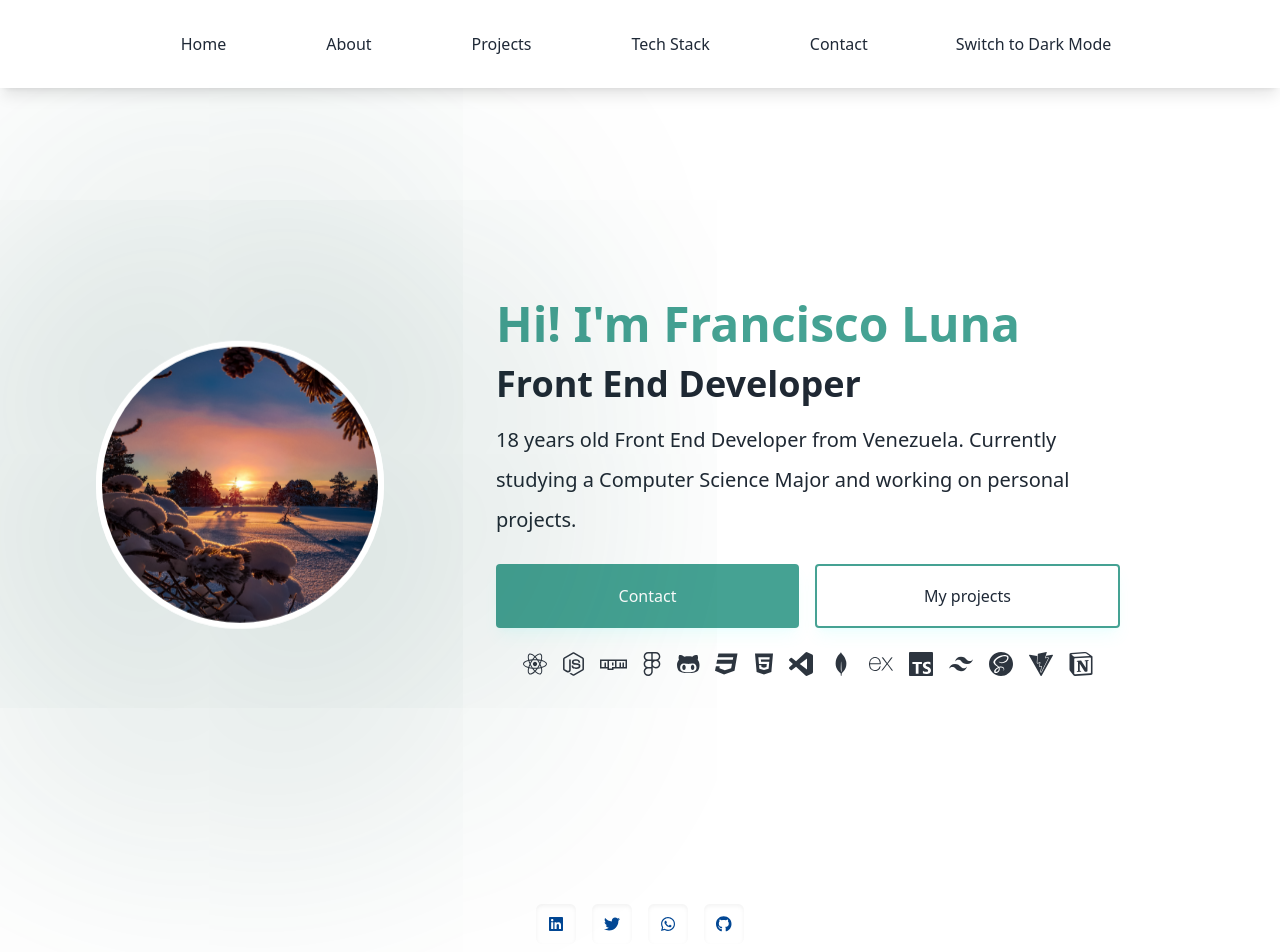
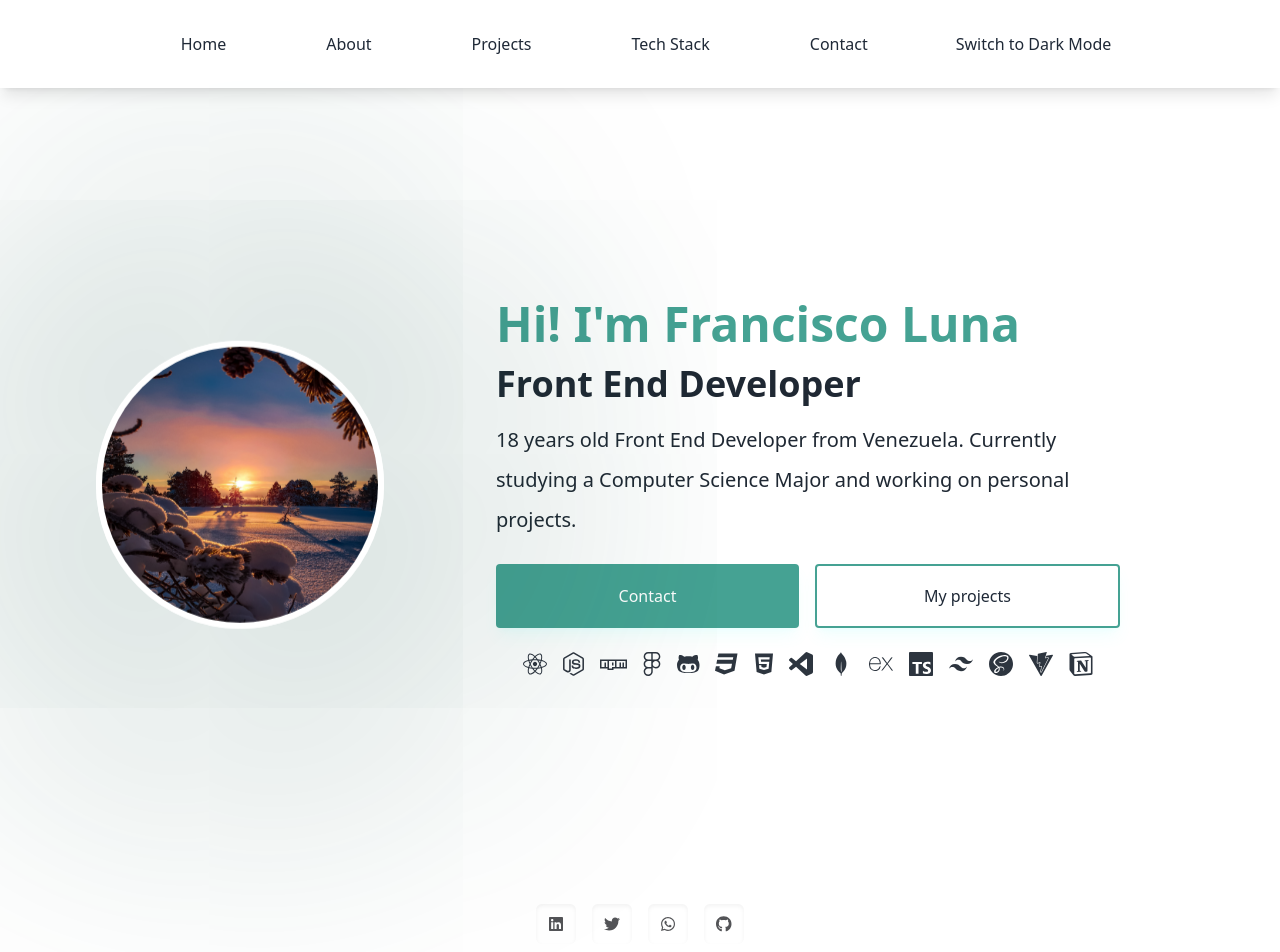
Before and after one commit to franciscoluna-28/New-Portfolio-2023, a React (Vite) app: page / in a window 1280 px wide. Shown: the top 952 px of the page. Built offline with nearby package versions, Linux system fonts and the light colour scheme.

Commit message:
slightly changed the light mode theme

```diff
--- a/src/directives/cards.css
+++ b/src/directives/cards.css
@@ -1,3 +1,3 @@
 .footer-card{
-@apply bg-white w-10 h-10 rounded-md overflow-hidden shadow-inner duration-100 hover:text-mainDarkCyan dark:hover:text-mainCyan flex justify-center dark:bg-mainDarkBlue items-center dark:text-mainSilver
+@apply bg-white w-10 h-10 rounded-md overflow-hidden shadow-inner duration-100 hover:text-mainDarkCyan dark:hover:text-mainCyan flex justify-center dark:bg-mainDarkBlue items-center dark:text-mainSilver text-mainExtraDarkBlue/70
 }
```
